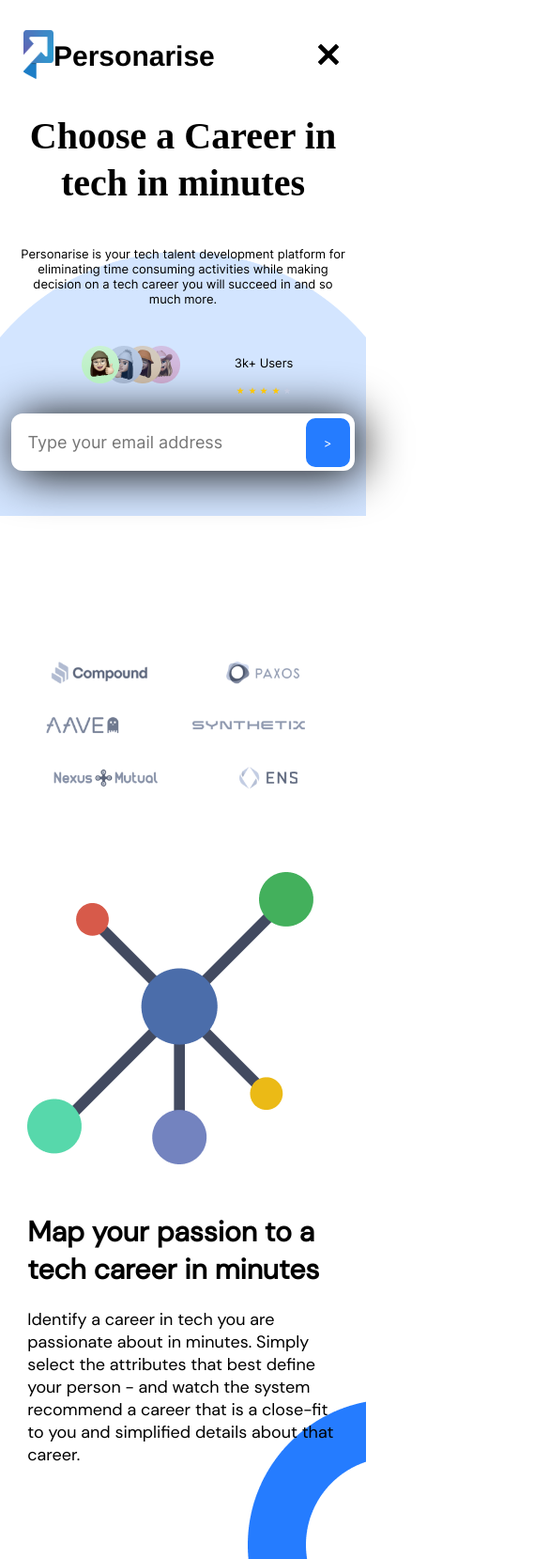
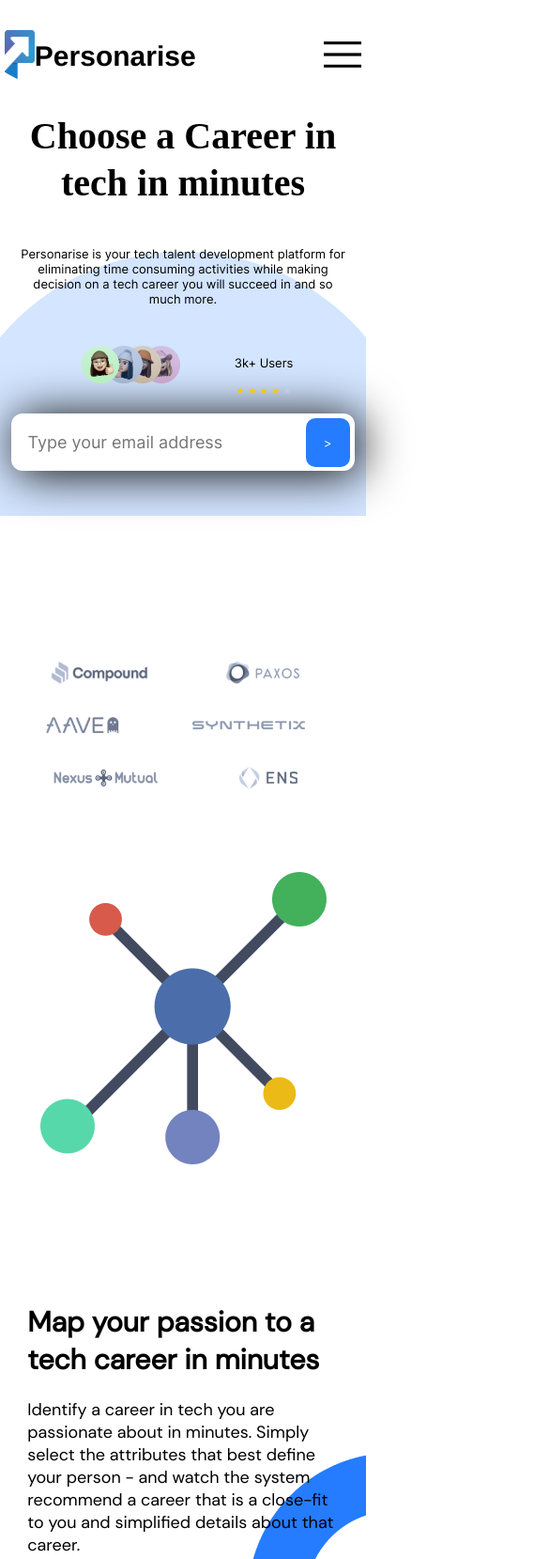
Before and after one commit to jessicakorubo/YIEE-TEST, a plain HTML site: page index.html in a window 390 px wide. Shown: the top 1659 px of the page at 94% size, 585 px wide, since content can reach past the window. Drawn offline with Linux system fonts and the light colour scheme; a web font is replaced by a local one.

Commit message:
one step left for responsiveness

```diff
--- a/index.html
+++ b/index.html
@@ -41,7 +41,7 @@
             </div>
 
             <div class="hamburger">
-                <img src="images/close-30.png" alt="" onclick="openMenu()">
+                <img src="images/hamburger-icon.png" alt="" onclick="openMenu()">
             </div>
 
             <div class="mobile_nav">
--- a/styles.css
+++ b/styles.css
@@ -185,6 +185,10 @@ nav#navbar {
 }
 .hamburger {
     display: none;
+    padding-right: 2rem;
+}
+.primary-nav {
+    margin-left: 2rem;
 }
 nav#navbar .primary-nav #logo {
     display: flex;
@@ -316,6 +320,8 @@ nav#navbar .tertiary-nav #sign-up {
 .map {
     margin: auto;
     width: 70%;
+    place-items: center;
+    gap: 6rem;
     display: grid;
     grid-template-columns: 1fr 1fr;
     margin-bottom: 2rem;
@@ -403,7 +409,9 @@ nav#navbar .tertiary-nav #sign-up {
     line-height: 26px;
     letter-spacing: 2px;
 }
-
+.design {
+    align-self: center;
+}
 .thumbsUp img {
     position: relative;
     height: 70px;
@@ -884,6 +892,7 @@ p#review {
 .footercontainer p#rights {
     margin-top: 2rem;
     opacity: 0.5;
+    text-align: center;
 }
 .socials img {
     margin-right: 0.5rem;
@@ -968,6 +977,14 @@ img#closePopup {
 }
 /* MOBILE DEVICES  */
 @media screen  and (max-width: 950px){
+    .hamburger {
+        display: block;
+        cursor: pointer;
+    }
+    .hamburger img {
+        width: 40px;
+        height: 40px;
+    }
     .map{
         width: 85%;
         display: flex;
@@ -998,8 +1015,9 @@ img#closePopup {
         display: none;
     }
     nav#navbar {
-        padding:  0 25px;
         margin-bottom: 0;
+        justify-content: center;
+        gap: 35%;
     }
     .container{
         padding: 0 0;
@@ -1013,7 +1031,8 @@ img#closePopup {
         padding: 2rem 0;
         position: absolute;
         top: 50px;
-        width:100%;
+        width:90%;
+        margin: auto;
         background-color: white;
         box-shadow: 2px 5px 40px rgba(21, 20, 57, 0.4);
         color: white;
@@ -1037,9 +1056,7 @@ img#closePopup {
         text-decoration: none;
         color: black;
     }
-    .hamburger {
-        display: block;
-    }
+
     .secondary-nav {
         display: none;
     }
@@ -1140,4 +1157,13 @@ img#closePopup {
         width: fit-content;
         height: 300px;
     }
+    .getStarted {
+        flex-direction: column;
+        padding:  4rem 2rem;
+    }
+    .footer {
+        flex-direction: column;
+        padding-left: 2rem;
+    }
+
 }
```
Also changed, not shown: images/hamburger-icon.png (added).
